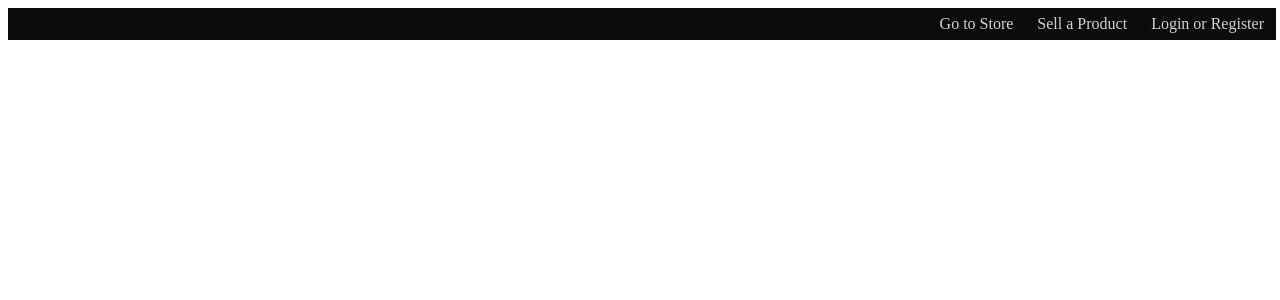
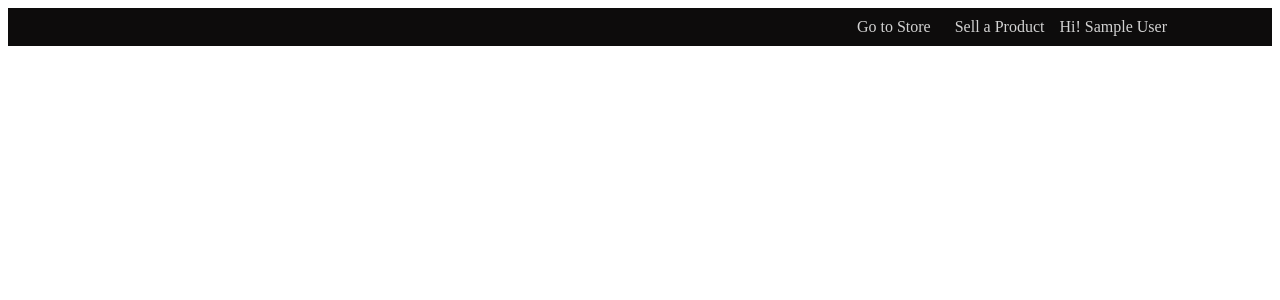
Before and after one commit to diptag/buy-sell_website_backend, a PHP site: template views/header.php in a window 1280 px wide. Shown: the top 300 px of the page. Run offline with PHP 8.4, Linux system fonts and the light colour scheme; the template is opened without the code that fills it, so the values that code supplies are empty; the visitor is signed in with stand-in values (Sample User, id 1).

Commit message:
Added a dropdown menu to nav bar

```diff
--- a/public/css/styles.css
+++ b/public/css/styles.css
@@ -6,7 +6,7 @@ header {
 	background-color: #0D0C0C;
 	text-align: right;
 	color: #D3D3D3;
-	padding: 2px;
+	padding: 5px 0;
 }
 
 header a {
@@ -23,9 +23,49 @@ header a:hover {
 	margin: 5px 10px;
 }
 
+#dropdown {
+	float: right;
+	overflow: hidden;
+	margin-right: 100px;
+}
+
+#dropdown-btn {
+	padding: 5px 5px 10px 5px;
+}
+
+
+#dropdown-options {
+	display: none;
+	position: absolute;
+	min-width: 145px;
+	text-align: left;
+	-webkit-box-shadow: 0px 0px 5px;
+	box-shadow: 0px 0px 5px;
+	z-index: 1;
+}
+
+#dropdown-options a {
+	color: #000000;
+	display: block;
+	border-bottom: thin solid #BCBCBC;
+	padding: 10px;
+}
+
+#dropdown-options a:hover {
+	background-color: #E3E3E3;
+}
+
+#dropdown:hover #dropdown-btn {
+	color: #FFFFFF;
+}
+
+#dropdown:hover #dropdown-options {
+	display: block;
+}
+
 #main {
-	margin: 20px 8%;
-	width: 84%;
+	margin: 20px 0 20px 15%;
+	width: 85%;
 	float: left;
 }
 
--- a/views/header.php
+++ b/views/header.php
@@ -9,8 +9,32 @@
 <body>
     <div id="wrapper">
         <header>
+            <?php
+                // check if user is logged in
+                if (!empty($_SESSION["name"]))
+                {
+            ?>
+        	        <div id="dropdown">
+            	        <div id="dropdown-btn">Hi! <?= $_SESSION["name"] ?></div>
+            	        <div id="dropdown-options">
+                	        <a href="profile">My products</a>
+                            <a href="change_password">Change Password</a>
+                            <a href="logout">Log Out</a>
+                        </div>
+                    </div>
+            <?php
+                }
+            ?>
         	<div class="nav-options"><a href="store">Go to Store</a></div>
             <div class="nav-options"><a href="sell">Sell a Product</a></div>
-            <div class="nav-options"><a href="login">Login</a> or <a href="register">Register</a></div>
+            <?php
+                // check if user is logged in
+                if (empty($_SESSION["id"]))
+                {
+            ?>
+                    <div class="nav-options"><a href="login">Login</a> or <a href="register">Register</a></div>
+            <?php
+                }
+            ?>
         </header>
         <div id="main">
```
